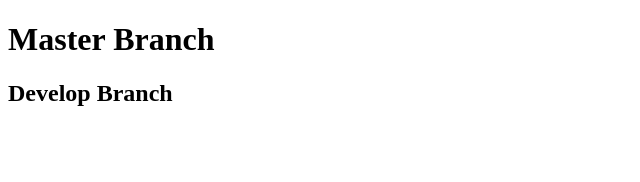
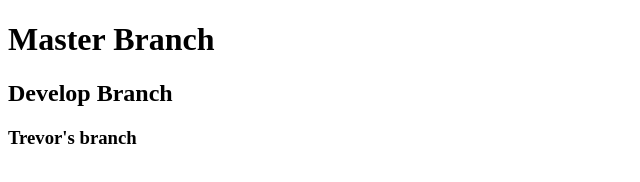
Before and after one commit to AB984/teamGit, a plain HTML site: page index.html in a window 1280 px wide. Shown: the whole page, without its empty margins (0-640 px from the left). Drawn offline with Linux system fonts and the light colour scheme.

Commit message:
trevors branch

```diff
--- a/index.html
+++ b/index.html
@@ -8,5 +8,6 @@
 <body>
     <h1>Master Branch</h1>
     <h2>Develop Branch</h2>
+    <h3>Trevor's branch</h3>
 </body>
 </html>
```
